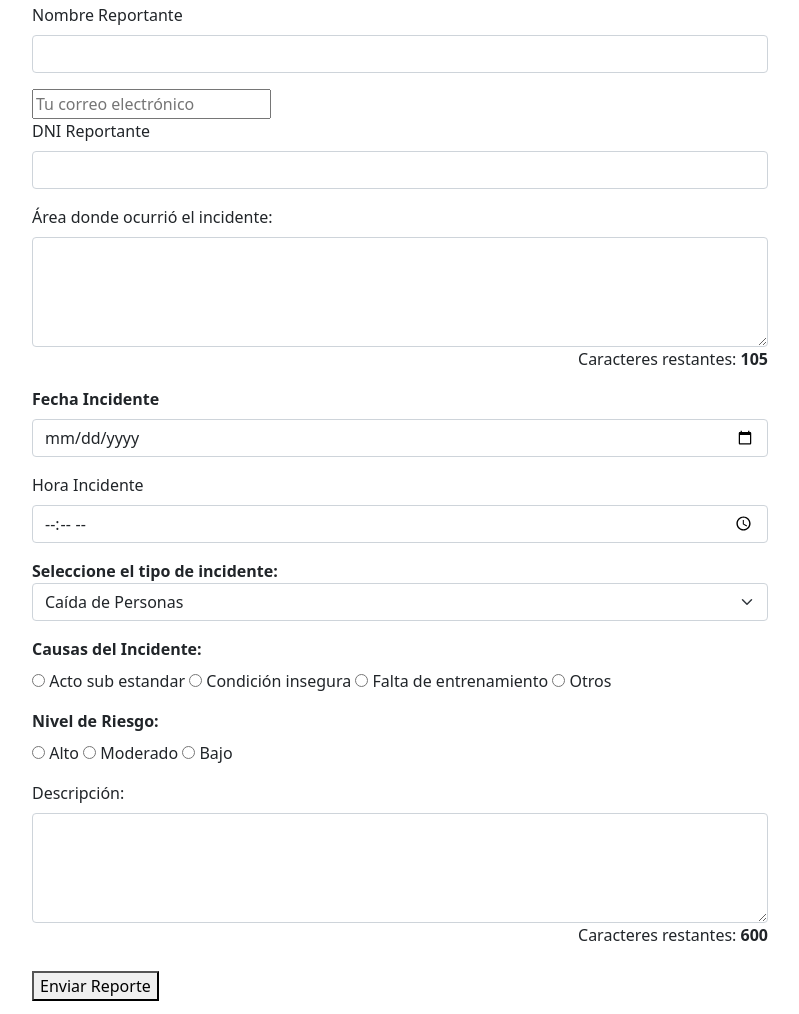
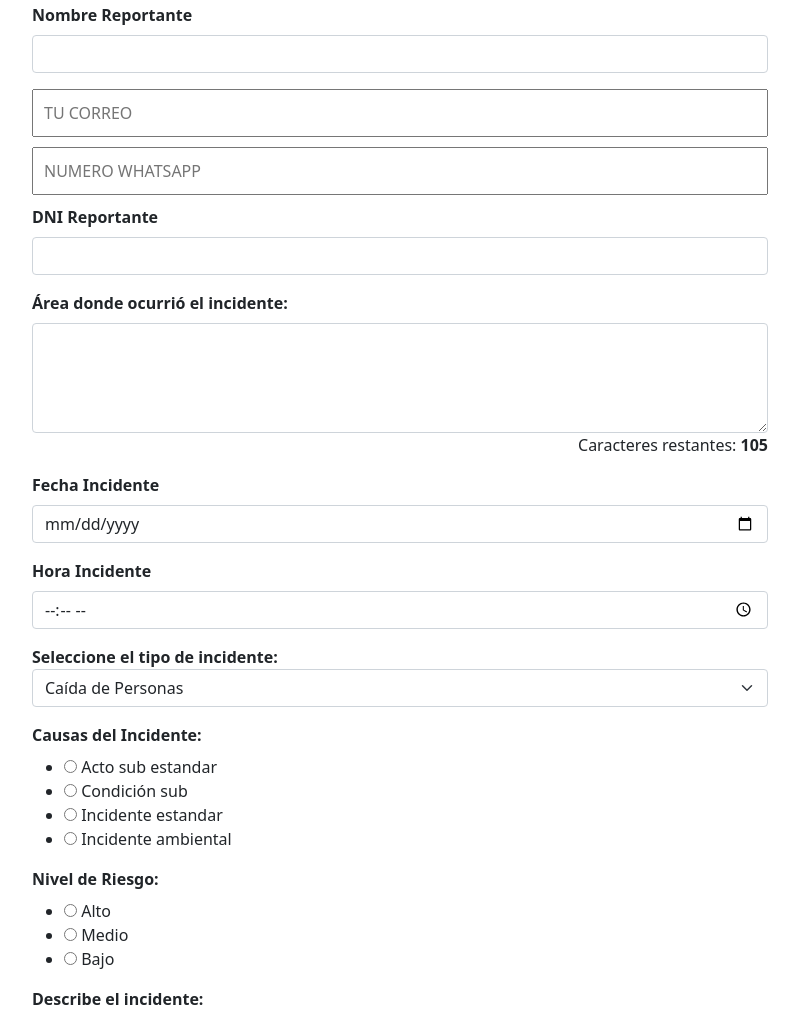
Before and after one commit to EDERANDER/PruebaForm, a plain HTML site: page index.html in a window 1280 px wide. Shown: the part 174-1188 px from the top of the page, without its empty margins (240-1039 px from the left). Drawn offline with nearby package versions, Linux system fonts and the light colour scheme.

Commit message:
Update index.html

```diff
--- a/index.html
+++ b/index.html
@@ -8,8 +8,20 @@
     <title>Reporte de Incidentes</title>
     <link href="https://cdn.jsdelivr.net/npm/bootstrap@5.0.0-beta2/dist/css/bootstrap.min.css" rel="stylesheet"
         integrity="sha384-BmbxuPwQa2lc/FVzBcNJ7UAyJxM6wuqIj61tLrc4wSX0szH/Ev+nYRRuWlolflfl" crossorigin="anonymous">
-    <style>
-    </style>
+        <style>
+            input[type="email"] {
+                width: 100%; /* Ajusta el ancho al 100% del contenedor */
+                padding: 10px; /* Añade un poco de espacio interno */
+                font-size: 16px; /* Aumenta el tamaño de la fuente */
+                margin-bottom: 10px; /* Añade espacio entre los campos */
+            }
+            input[type="phone"] {
+                width: 100%; /* Ajusta el ancho al 100% del contenedor */
+                padding: 10px; /* Añade un poco de espacio interno */
+                font-size: 16px; /* Aumenta el tamaño de la fuente */
+                margin-bottom: 10px; /* Añade espacio entre los campos */
+            }
+        </style>
 </head>
 
 <body>
@@ -19,44 +31,45 @@
                 <h3 class="text-center">Reporte de Incidentes</h3>
                 <hr>
 
-                <form action="https://formsubmit.co/ederander123@gmail.com" method="POST">
+                <form action="https://formspree.io/f/mpwzaydk" method="POST" onsubmit="return validateForm()">
 
                     <div class="mb-3">
                         <label for="area_reportante" class="form-label"><strong>Área Reportante</strong></label>
-                        <input type="text" class="form-control" id="area_reportante" name="area_reportante" maxlength="40" required>
+                        <input type="text" class="form-control" id="area_reportante" name="AREA REPORTANTE:" maxlength="40" required>
                     </div>
 
                     <div class="mb-3">
-                        <label for="nombre" class="form-label">Nombre Reportante</label>
-                        <input type="text" class="form-control" id="nombre" name="nombre_reportante" maxlength="40" required>
+                        <label for="nombre" class="form-label"><strong>Nombre Reportante</strong></label>
+                        <input type="text" class="form-control" id="nombre" name="NOMBRE DEL REPORTANTE" maxlength="40" required>
                     </div>
 
-                    <input type="email" name="email" placeholder="Tu correo electrónico" required>
+                    <input type="email" name="CORREO DEL REPORTANTE" placeholder="TU CORREO">
+                    <input type="phone" name="WHATSAPP ENLACE" placeholder="NUMERO WHATSAPP">
 
                     <div class="mb-3">
-                        <label for="dni_reportante" class="form-label">DNI Reportante</label>
-                        <input type="text" class="form-control" id="dni_reportante" name="dni_reportante" maxlength="40" required>
+                        <label for="dni_reportante" class="form-label"><strong>DNI Reportante</strong></label>
+                        <input type="text" class="form-control" id="dni_reportante" name="DNI DEL REPORTANTE" maxlength="40" required>
                     </div>
 
                     <div class="mb-3">
-                        <label for="area_inc" class="form-label">Área donde ocurrió el incidente:</label>
-                        <textarea class="form-control" id="area_inc" name="area_incidente" rows="4" maxlength="105" oninput="updateCounter('charCount4', 105)"></textarea>
+                        <label for="area_inc" class="form-label"><strong>Área donde ocurrió el incidente:</strong></label>
+                        <textarea class="form-control" id="area_inc" name="AREA DONDE OCURRIO EL INCIDENTE" rows="4" maxlength="105" oninput="updateCounter('charCount4', 105)"></textarea>
                         <div id="charCount4" class="text-end">Caracteres restantes: <strong>105</strong></div>
                     </div>
 
                     <div class="mb-3">
                         <label for="fecha_incidente" class="form-label"><strong>Fecha Incidente</strong></label>
-                        <input type="date" class="form-control" id="fecha_incidente" name="fecha_incidente" required>
+                        <input type="date" class="form-control" id="fecha_incidente" name="FECHA DEL INCIDENTE" required>
                     </div>
 
                     <div class="mb-3">
-                        <label for="hora_incidente" class="form-label">Hora Incidente</label>
-                        <input type="time" class="form-control" id="hora_incidente" name="hora_incidente" required>
+                        <label for="hora_incidente" class="form-label"><strong>Hora Incidente</strong></label>
+                        <input type="time" class="form-control" id="hora_incidente" name="HORA DEL INCIDENTE" required>
                     </div>
 
                     <div class="mb-3">
                         <label for="tipo_incidente"><strong>Seleccione el tipo de incidente:</strong></label>
-                        <select id="tipo_incidente" name="tipo_incidente" class="form-select" onchange="mostrarCampoOtro()">
+                        <select id="tipo_incidente" name="TIPO DE INCIDENTE" class="form-select" onchange="mostrarCampoOtro()">
                             <option value="caida_personas">Caída de Personas</option>
                             <option value="caida_objetos">Caída de Objetos</option>
                             <option value="desprendimiento_rocas">Desprendimiento de Rocas</option>
@@ -84,37 +97,52 @@
 
                     <div id="campo_otro" style="display: none;" class="mb-3">
                         <label for="otro_tipo"><strong>Especifique (Sea preciso):</strong></label>
-                        <input type="text" id="otro_tipo" name="otro_tipo" maxlength="30" class="form-control">
+                        <input type="text" id="otro_tipo" name="OTRO TIPO:" maxlength="30" class="form-control">
                     </div>
 
                     <div class="mb-3">
                         <label class="form-label"><strong>Causas del Incidente:</strong></label>
-                        <div>
-                            <input type="radio" name="causas_incidente" value="Acto sub estandar"> Acto sub estandar
-                            <input type="radio" name="causas_incidente" value="Condición insegura"> Condición insegura
-                            <input type="radio" name="causas_incidente" value="Falta de entrenamiento"> Falta de entrenamiento
-                            <input type="radio" name="causas_incidente" value="Otros"> Otros
-                        </div>
+                        <ul>
+                            <li>
+                                <input type="radio" name="CAUSAS DEL INCIDENTE" value="Acto sub estandar"> Acto sub estandar
+                            </li>
+                            <li>
+                                <input type="radio" name="CAUSAS DEL INCIDENTE" value="Condición sub"> Condición sub
+                            </li>
+                            <li>
+                                <input type="radio" name="CAUSAS DEL INCIDENTE" value="Incidente estandar"> Incidente estandar
+                            </li>
+                            <li>
+                                <input type="radio" name="CAUSAS DEL INCIDENTE" value="Incidente ambiental"> Incidente ambiental
+                            </li>
+                        </ul>
                     </div>
+
 
                     <div class="mb-3">
                         <label class="form-label"><strong>Nivel de Riesgo:</strong></label>
-                        <div>
-                            <input type="radio" name="nivel_riesgo" value="Alto"> Alto
-                            <input type="radio" name="nivel_riesgo" value="Moderado"> Moderado
-                            <input type="radio" name="nivel_riesgo" value="Bajo"> Bajo
-                        </div>
+                        <ul>
+                            <li>
+                                <input type="radio" name="NIVEL DE RIESGO" value="Alto"> Alto
+                            </li>
+                            <li>
+                                <input type="radio" name="NIVEL DE RIESGO" value="Moderado"> Medio
+                            </li>
+                            <li>
+                                <input type="radio" name="NIVEL DE RIESGO" value="Bajo"> Bajo
+                            </li>
+                        </ul>
                     </div>
 
+
                     <div class="mb-4">
-                        <label for="descripcion" class="form-label">Descripción:</label>
-                        <textarea class="form-control" id="descripcion" name="descripcion" rows="4" maxlength="600" oninput="updateCounter('charCount1', 600)"></textarea>
+                        <label for="descripcion" class="form-label"><strong>Describe el incidente:</strong></label>
+                        <textarea class="form-control" id="descripcion" name="DESCRIPCION DEL INCIDENTE" rows="4" maxlength="600" oninput="updateCounter('charCount1', 600)"></textarea>
                         <div id="charCount1" class="text-end">Caracteres restantes: <strong>600</strong></div>
                     </div>
 
+                    <button type="submit">Enviar Reporte</button>
 
-                    <button type="submit">Enviar Reporte</button>
-                    <input type="hidden" name="_captcha" value="false">
                 </form>
 
             </div>
@@ -138,6 +166,19 @@
             charCount.innerHTML = `Caracteres restantes: <strong>${remainingChars}</strong>`;
         }
 
+        function validateForm() {
+            const selectElement = document.getElementById("tipo_incidente");
+            const otroTipoInput = document.getElementById("otro_tipo");
+
+            // Si se selecciona "otros" pero el campo está vacío, muestra un mensaje
+            if (selectElement.value === "otros" && !otroTipoInput.value.trim()) {
+                alert("Por favor, especifique el tipo de incidente.");
+                otroTipoInput.focus(); // Lleva el foco al campo "otro tipo"
+                return false; // Evita que se envíe el formulario
+            }
+
+            return true; // Permite que el formulario se envíe
+        }
     </script>
 
 </body>
```
